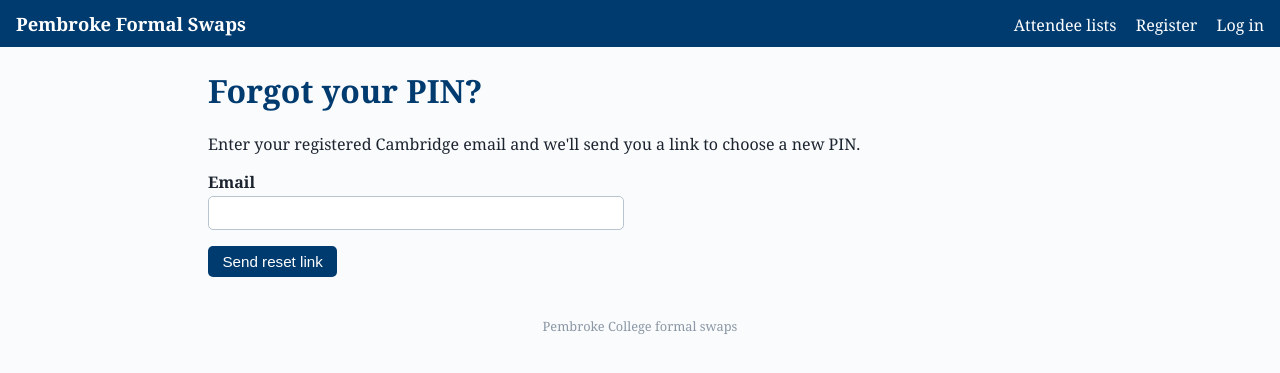
After one commit to Patrick-Gibbs/pembroke-formal-swaps, a Flask app: page /forgot-pin in a window 1280 px wide. The commit adds this page. Shown: the top 373 px of the page. Run offline with Flask 3, Linux system fonts and the light colour scheme; data comes from the database, SQL or seed files in the repository; parts of the project's set-up code (start-up, migrations or seed data) failed here and were passed over.

Commit message:
PIN reset via emailed signed link (forgot-pin flow, 1h expiry, rate-limited)

```diff
--- a/swaps/emailer.py
+++ b/swaps/emailer.py
@@ -41,6 +41,14 @@
         f"<p>If you didn't register, ignore this email.</p>")
 
 
+def pin_reset_email(to, link):
+    return send(
+        to, "Reset your PIN — Pembroke Formal Swaps",
+        f"<p>Someone (hopefully you) asked to reset the PIN for this account.</p>"
+        f"<p><a href=\"{link}\">Choose a new PIN here</a> (link valid for 1 hour).</p>"
+        f"<p>If this wasn't you, ignore this email — your PIN is unchanged.</p>")
+
+
 def group_invite_email(to, leader_name, term, link):
     return send(
         to, f"{leader_name} invited you to a group ballot — Pembroke Formal Swaps",
--- /dev/null
+++ b/swaps/templates/forgot_pin.html
@@ -0,0 +1,13 @@
+{% extends "base.html" %}
+{% block title %}Forgot PIN — Pembroke Formal Swaps{% endblock %}
+{% block content %}
+<h1>Forgot your PIN?</h1>
+<p>Enter your registered Cambridge email and we'll send you a link to choose a
+new PIN.</p>
+<form method="post">
+  <input type="hidden" name="_csrf" value="{{ csrf_token() }}">
+  <label>Email</label>
+  <input type="email" name="email" required>
+  <p><button>Send reset link</button></p>
+</form>
+{% endblock %}
--- a/swaps/templates/login.html
+++ b/swaps/templates/login.html
@@ -10,6 +10,7 @@
   <input type="password" name="pin" inputmode="numeric" pattern="\d{4}" maxlength="4" required>
   <p><button>Log in</button></p>
 </form>
-<p class="muted">No account? <a href="/register">Register</a>. Too many wrong PINs
+<p class="muted">No account? <a href="/register">Register</a> &middot;
+<a href="/forgot-pin">Forgot your PIN?</a> Too many wrong PINs
 locks the account temporarily.</p>
 {% endblock %}
--- a/swaps/views/auth.py
+++ b/swaps/views/auth.py
@@ -20,6 +20,13 @@
 
 def _serializer():
     return URLSafeTimedSerializer(config.SECRET_KEY, salt="email-verify")
+
+
+def _reset_serializer():
+    return URLSafeTimedSerializer(config.SECRET_KEY, salt="pin-reset")
+
+
+RESET_TOKEN_MAX_AGE = 3600
 
 
 def _send_verification(user_id, email):
@@ -124,6 +131,56 @@
     return render_template("login.html")
 
 
+@bp.route("/forgot-pin", methods=["GET", "POST"])
+def forgot_pin():
+    if request.method == "POST":
+        email = request.form.get("email", "").strip().lower()
+        db = get_db()
+        ip = client_ip()
+        if ip_blocked(db, "reset", ip):
+            flash("Too many reset requests from your network. Try again later.", "error")
+            return render_template("forgot_pin.html"), 429
+        record_attempt(db, "reset", email, ip, False)
+        row = db.execute("SELECT * FROM users WHERE email=? AND email_verified=1",
+                         (email,)).fetchone()
+        if row:
+            token = _reset_serializer().dumps({"uid": row["id"]})
+            link = f"{config.SITE_URL}{url_for('auth.reset_pin', token=token)}"
+            emailer.pin_reset_email(email, link)
+        # Same response either way: don't reveal whether the email is registered.
+        return render_template("forgot_pin_sent.html", email=email)
+    return render_template("forgot_pin.html")
+
+
+@bp.route("/reset-pin/<token>", methods=["GET", "POST"])
+def reset_pin(token):
+    try:
+        data = _reset_serializer().loads(token, max_age=RESET_TOKEN_MAX_AGE)
+    except SignatureExpired:
+        flash("That reset link has expired — request a new one.", "error")
+        return redirect(url_for("auth.forgot_pin"))
+    except BadSignature:
+        flash("Invalid reset link.", "error")
+        return redirect(url_for("auth.forgot_pin"))
+    db = get_db()
+    user = db.execute("SELECT * FROM users WHERE id=? AND email_verified=1",
+                      (data["uid"],)).fetchone()
+    if user is None:
+        flash("Invalid reset link.", "error")
+        return redirect(url_for("auth.forgot_pin"))
+    if request.method == "POST":
+        pin = request.form.get("pin", "")
+        if not PIN_RE.match(pin):
+            flash("PIN must be exactly 4 digits.", "error")
+            return render_template("reset_pin.html", token=token)
+        db.execute("UPDATE users SET pin_hash=? WHERE id=?",
+                   (hash_secret(pin), user["id"]))
+        audit(db, f"user:{user['id']}", "pin_reset", "via email link")
+        flash("PIN updated — log in with your new PIN.", "ok")
+        return redirect(url_for("auth.login"))
+    return render_template("reset_pin.html", token=token)
+
+
 @bp.route("/logout", methods=["POST"])
 def logout():
     session.clear()
```
Also changed, not shown: swaps/templates/forgot_pin_sent.html (added, +9 -0 lines), swaps/templates/reset_pin.html (added, +13 -0 lines).
